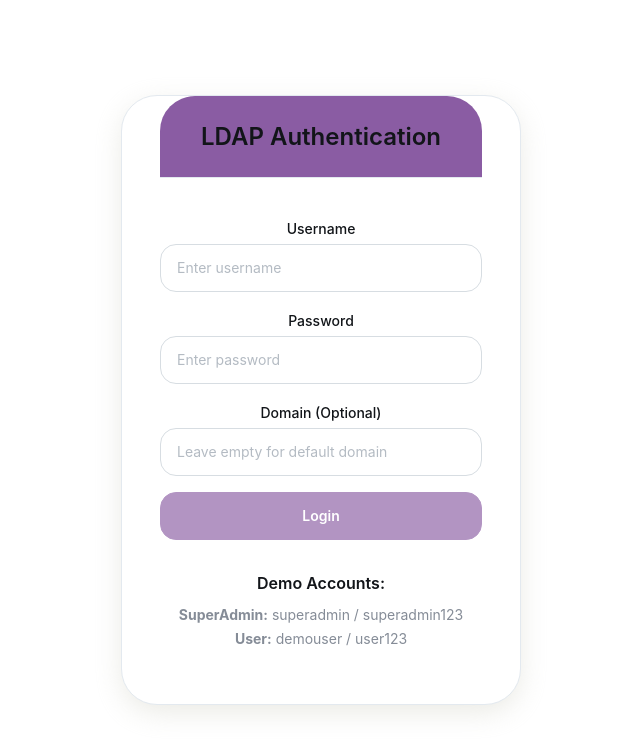
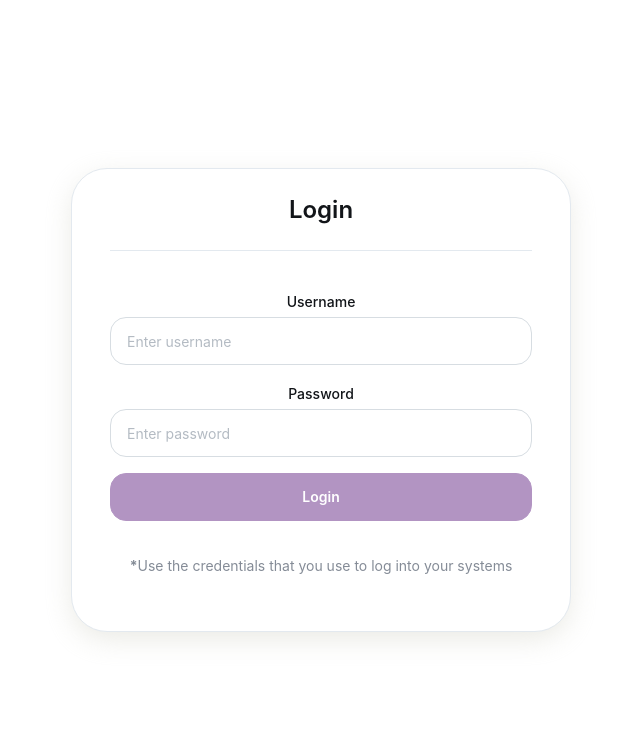
Before and after one commit to JSM33T/datasage_pro, an Angular app in the folder ui/: page / in a window 1280 px wide. Shown: the top 752 px of the page, without its empty margins (319-959 px from the left). Built offline with nearby package versions, Linux system fonts and the light colour scheme.

Commit message:
append auth logic

```diff
--- a/ui/src/app/app.html
+++ b/ui/src/app/app.html
@@ -53,10 +53,11 @@
 </ng-container>
 
 <ng-template #loginScreen>
-	<div class="d-flex flex-column justify-content-center align-items-center vh-100 bg-light text-center px-3">
-		<div class="card shadow-lg" style="max-width: 400px; width: 100%;">
-			<div class="card-header bg-primary text-white">
-				<h4 class="mb-0">LDAP Authentication</h4>
+	<div
+		class="d-flex flex-column bg-primary justify-content-center align-items-center vh-100 bg-light text-center px-3">
+		<div class="card shadow-lg" style="max-width: 500px; width: 100%;">
+			<div class="card-header  text-white">
+				<h4 class="mb-0">Login</h4>
 			</div>
 			<div class="card-body">
 				<div class="mb-3">
@@ -71,7 +72,7 @@
 						(input)="password.set($any($event.target).value)" (keydown.enter)="login()"
 						placeholder="Enter password" [disabled]="loading()" />
 				</div>
-				<div class="mb-3">
+				<div class="mb-3 d-none">
 					<label class="form-label">Domain (Optional)</label>
 					<input class="form-control" type="text" [value]="domain()"
 						(input)="domain.set($any($event.target).value)" (keydown.enter)="login()"
@@ -88,10 +89,8 @@
 
 				<!-- Demo Accounts Info -->
 				<div class="mt-3 p-3 bg-light rounded">
-					<h6 class="mb-2">Demo Accounts:</h6>
 					<small class="text-muted">
-						<strong>SuperAdmin:</strong> superadmin / superadmin123<br>
-						<strong>User:</strong> demouser / user123
+						<strong>*</strong>Use the credentials that you use to log into your systems
 					</small>
 				</div>
 			</div>
--- a/ui/src/app/components/chat-component/chat-component.html
+++ b/ui/src/app/components/chat-component/chat-component.html
@@ -61,10 +61,6 @@
 						[disabled]="!activeSessionId" title="Clear current session messages">
 						<i class="bi bi-trash"></i> Clear Current
 					</button>
-					<button class="btn btn-sm btn-outline-danger" (click)="clearAllSessions()"
-						[disabled]="sessionOptions.length === 0" title="Clear all chat sessions">
-						<i class="bi bi-trash-fill"></i> Clear All
-					</button>
 				</div>
 			</div>
 
@@ -88,6 +84,10 @@
 					<div class="d-flex align-items-center gap-2">
 						<input type="checkbox" class="form-check-input" [checked]="selectedDocIds.includes(doc.id)"
 							(input)="onCheckboxChange($event, doc.id)" />
+						<button type="button" class="btn btn-sm btn-outline-success" (click)="downloadDocument(doc)"
+							title="Download document">
+							<i class="bi bi-download"></i>
+						</button>
 						<button type="button" class="btn btn-sm btn-outline-primary" (click)="togglePin(doc)"
 							[attr.aria-pressed]="isPinned(doc.id)" [disabled]="selectedDocIds.includes(doc.id)"
 							[title]="selectedDocIds.includes(doc.id) ? 'Uncheck to unpin' : (isPinned(doc.id) ? 'Unpin' : 'Pin')">
--- a/ui/src/app/components/chat-component/chat-component.ts
+++ b/ui/src/app/components/chat-component/chat-component.ts
@@ -330,38 +330,6 @@ export class ChatComponent implements OnInit {
 	}
 
 	/**
-	 * Clear all chat sessions
-	 */
-	async clearAllSessions(): Promise<void> {
-		this.showConfirmationDialog(
-			'Clear All Sessions',
-			'Are you sure you want to clear all chat sessions? This action cannot be undone.',
-			async () => {
-				try {
-					await firstValueFrom(
-						this.http.post(`${environment.apiBase}/chat/clear_all_sessions`, {})
-					);
-
-					// Reset local state
-					this.sessionId = null;
-					this.activeSessionId = null;
-					this.messages = [];
-					this.sessionOptions = [];
-					localStorage.removeItem('activeSession');
-
-					// Reload session options to reflect changes
-					await this.loadSessionOptions();
-
-					this.showStatus('All chat sessions have been cleared successfully.', 'success');
-				} catch (err) {
-					console.error('Failed to clear all sessions:', err);
-					this.showStatus('Failed to clear all sessions. Please try again.', 'error');
-				}
-			}
-		);
-	}
-
-	/**
 	 * Clear messages for the current active session
 	 */
 	async clearCurrentSession(): Promise<void> {
@@ -425,4 +393,40 @@ export class ChatComponent implements OnInit {
 			}
 		);
 	}
+
+	/**
+	 * Download a document
+	 */
+	async downloadDocument(doc: any): Promise<void> {
+		if (doc && doc.id && doc.filename) {
+			try {
+				const token = localStorage.getItem('token');
+				const downloadUrl = `${environment.apiBase}/document/download/${doc.id}/${doc.filename}`;
+
+				// Use fetch to download with authentication
+				const response = await fetch(downloadUrl, {
+					method: 'GET',
+					headers: {
+						'Authorization': `Bearer ${token}`
+					}
+				});
+
+				if (response.ok) {
+					const blob = await response.blob();
+					const url = window.URL.createObjectURL(blob);
+					const a = document.createElement('a');
+					a.href = url;
+					a.download = doc.filename;
+					document.body.appendChild(a);
+					a.click();
+					window.URL.revokeObjectURL(url);
+					document.body.removeChild(a);
+				} else {
+					console.error('Download failed:', response.statusText);
+				}
+			} catch (error) {
+				console.error('Download error:', error);
+			}
+		}
+	}
 }
```
